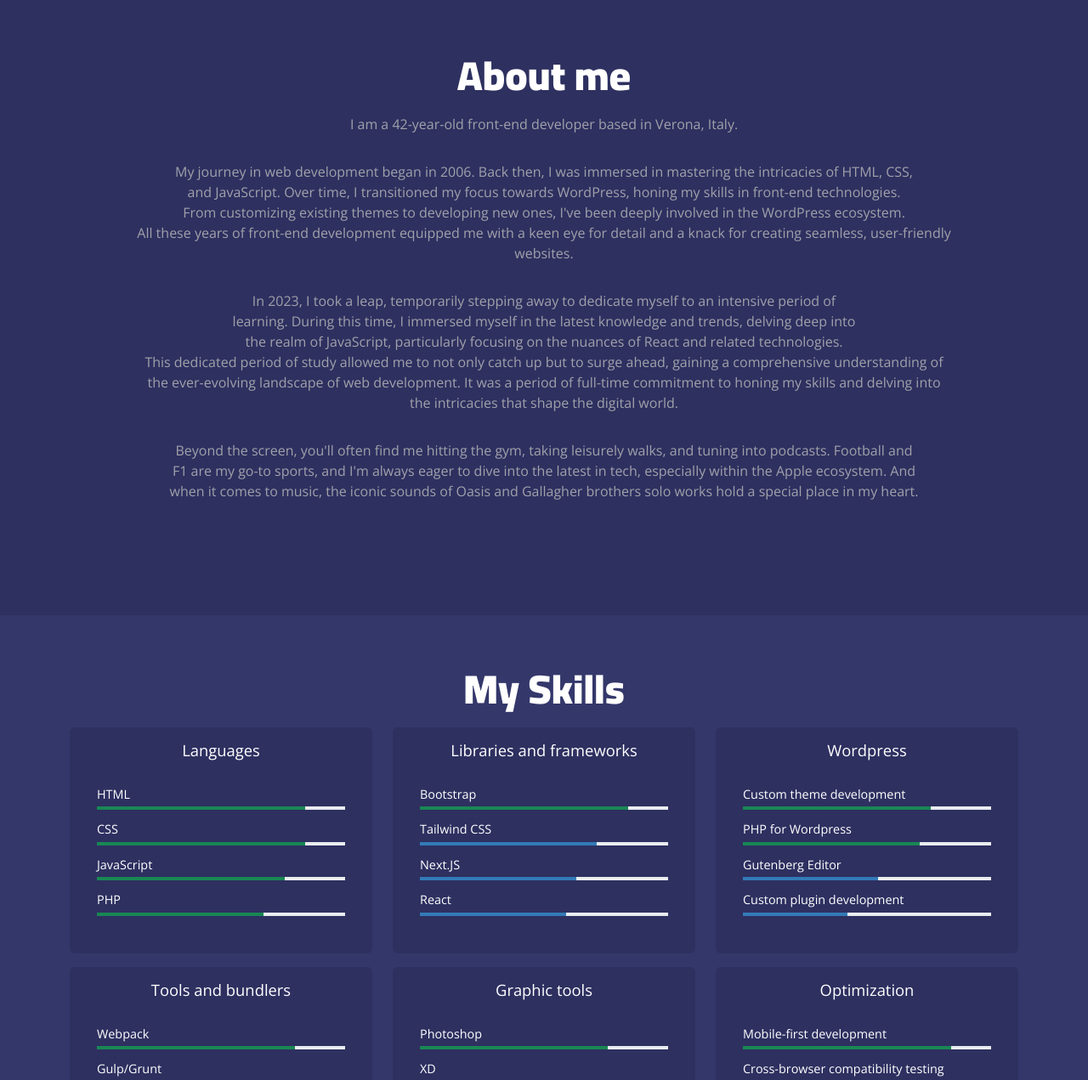
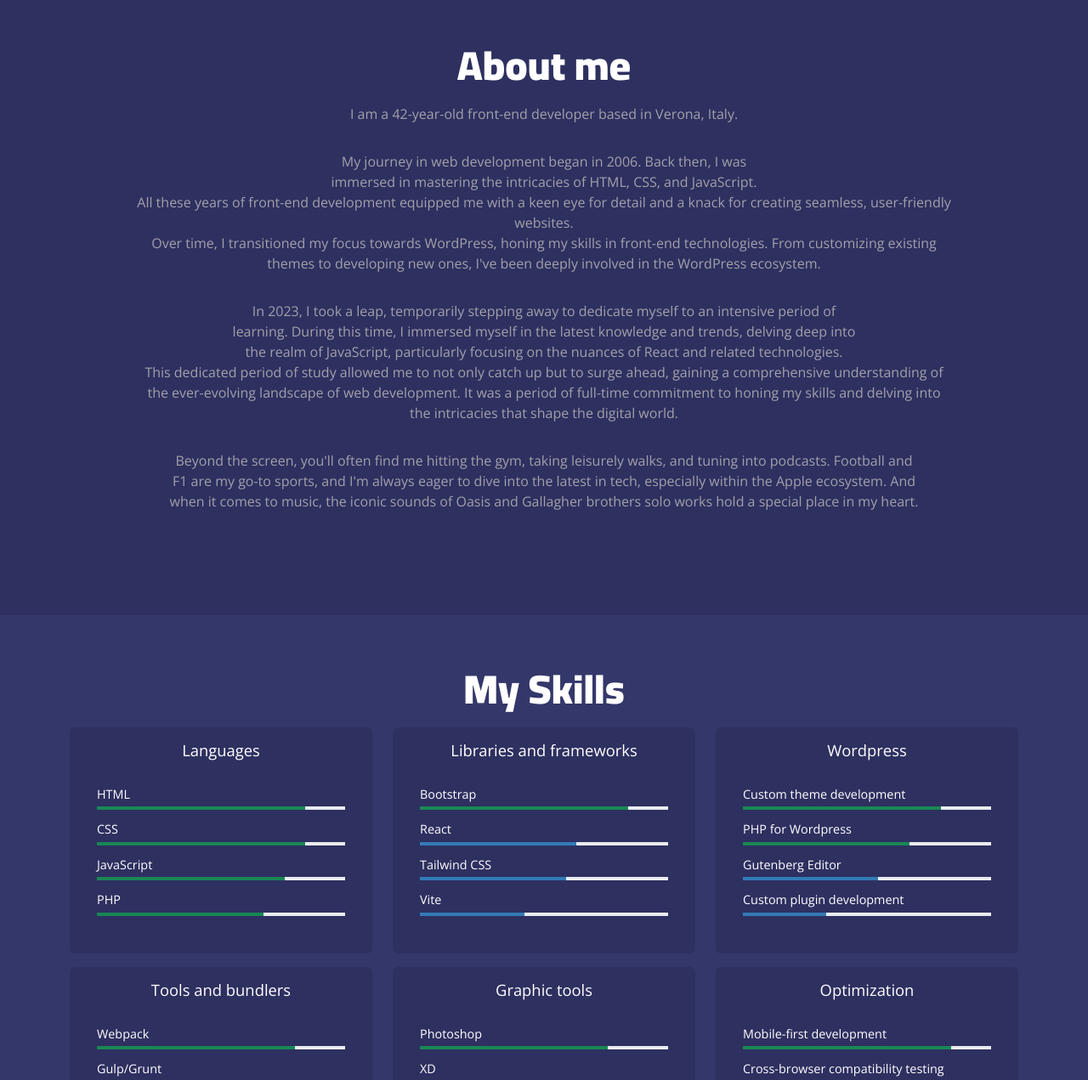
Before and after one commit to tinny77/MyCV, a React (Vite) app: page / in a window 1280 px wide. Shown: the part 876-2147 px from the top of the page at 85% size. Built offline with nearby package versions, Linux system fonts and the light colour scheme; a web font is replaced by a local one.

Commit message:
Skills update

```diff
--- a/src/App.jsx
+++ b/src/App.jsx
@@ -85,14 +85,15 @@ function App() {
 					<p className="text-block">
 						My journey in web development began in 2006. Back then, I was
 						immersed in mastering the intricacies of HTML, CSS, and JavaScript.
+						<br />
+						All these years of front-end development equipped me with a keen eye
+						for detail and a knack for creating seamless, user-friendly
+						websites.
+						<br />
 						Over time, I transitioned my focus towards WordPress, honing my
 						skills in front-end technologies. From customizing existing themes
 						to developing new ones, I've been deeply involved in the WordPress
 						ecosystem.
-						<br />
-						All these years of front-end development equipped me with a keen eye
-						for detail and a knack for creating seamless, user-friendly
-						websites.
 					</p>
 					<p className="text-block">
 						In 2023, I took a leap, temporarily stepping away to dedicate myself
--- a/src/assets/mySkills.js
+++ b/src/assets/mySkills.js
@@ -29,13 +29,13 @@ const skills = {
 		{
 			id: 'react',
 			name: 'React',
-			amount: 70,
+			amount: 75,
 			class: 'success',
 		},
 		{
-			id: 'nextjs',
-			name: 'Next.JS',
-			amount: 75,
+			id: 'vite',
+			name: 'Vite',
+			amount: 50,
 			class: 'success',
 		},
 		{
@@ -46,7 +46,7 @@ const skills = {
 		{
 			id: 'tailwind',
 			name: 'Tailwind CSS',
-			amount: 85,
+			amount: 70,
 			class: 'success',
 		},
 	],
@@ -54,12 +54,12 @@ const skills = {
 		{
 			id: 'wp-theme',
 			name: 'Custom theme development',
-			amount: 90,
+			amount: 95,
 		},
 		{
 			id: 'wp-php',
 			name: 'PHP for Wordpress',
-			amount: 85,
+			amount: 80,
 		},
 		{
 			id: 'wp-gutenberg',
@@ -70,7 +70,7 @@ const skills = {
 		{
 			id: 'wp-plugin',
 			name: 'Custom plugin development',
-			amount: 50,
+			amount: 40,
 			class: 'success',
 		},
 	],
```
